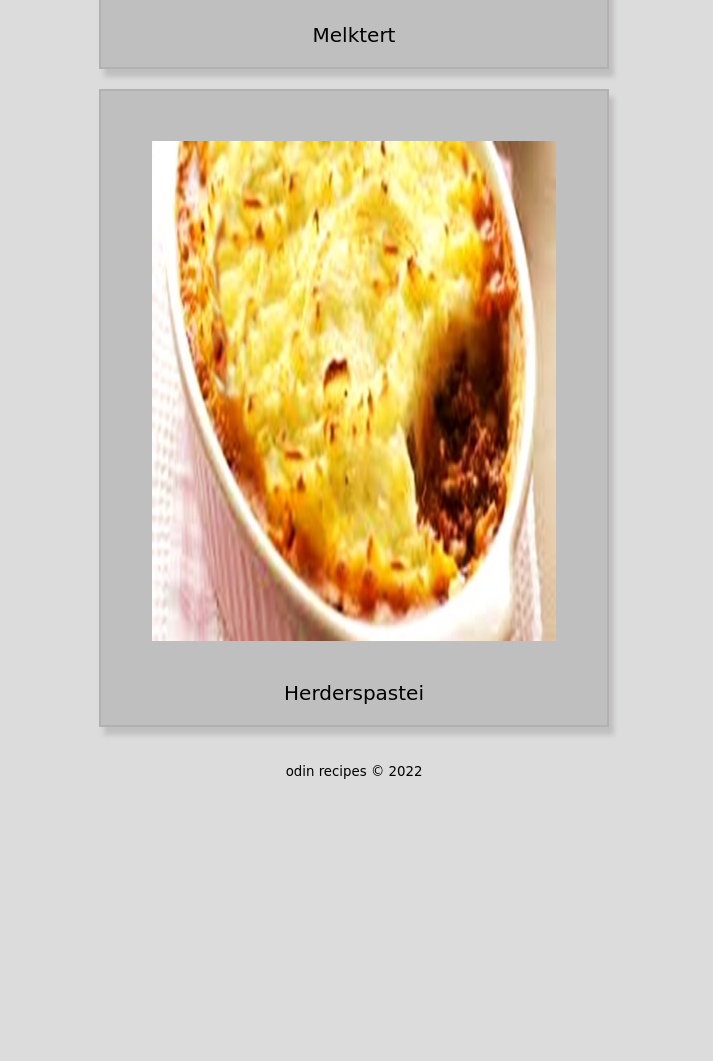
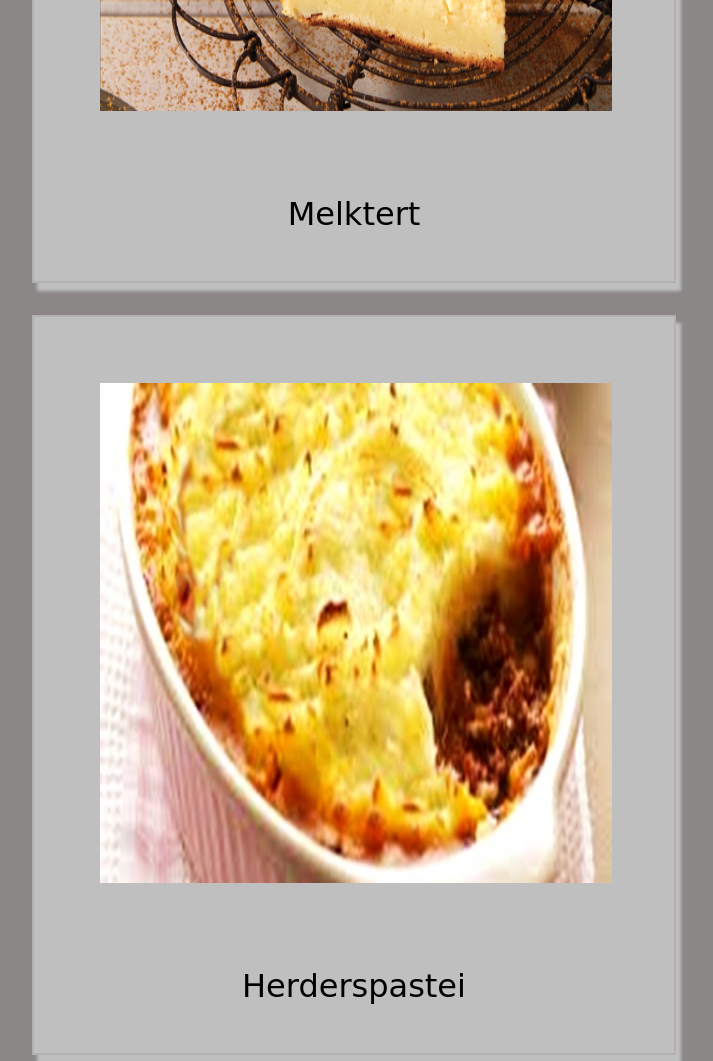
Before and after one commit to AdriaanNaude/odin-recipes, a plain HTML site: page index.html in a window 1280 px wide. Shown: the part 1326-2387 px from the top of the page, without its empty margins (286-999 px from the left). Before the commit the page ends 2133 px from the top, so only its background shows below. Drawn offline with Linux system fonts and the light colour scheme.

Commit message:
fixed landing page styling

```diff
--- a/style.css
+++ b/style.css
@@ -5,41 +5,38 @@ body{
 	justify-content: center;
 	align-items: center;
  	text-align: center;
-	background-color: #DCDCDC;
+	background-color: #8b8787;
 	font-family: 'Redressed', cursive;
-	/*margin: 0 auto;*/
+	margin: 0;
 }
 a{
 	text-decoration: none;
-	padding: 20px;
-	font-size: 20px;
+	padding: 2rem;
+	font-size: 2em;
 	color: #000000;
 	cursor: pointer;
-	margin: 0 auto;
+	margin: 1rem;
 }
 a:hover{
-	color: red;
+	border-bottom: 3px solid #000000;
 }
 .box{
-
 	display: flex;
 	flex-direction: column;
 	background-color: #BFBFBF;
-	box-shadow:5px 8px 5px #BFBFBF;
+	box-shadow:5px 8px 3px #BFBFBF;
 	border: 2px solid #B2B0B0;
-	width: 40%;
-	margin: 10px 0;
-
+	width: 50%;
+	margin: 1rem
 }
 img{
-	margin: 0 auto;
+	margin: 1rem;
 	width: 80%;
 	height: 500px;
 	padding: 50px 50px 20px 50px;
 }
 .box:hover{
-	width: 50%;
-	box-shadow: 0px 0px 0px;
+	box-shadow: 1px 1px 1px 1px #BFBFBF;
 }
 @media screen and (max-width: 960px){
 	.box{
@@ -54,5 +51,6 @@ img{
 }
 
 footer{
-	padding: 20px;
+	padding-block: 1rem;
+	border-top: 1px solid #000000;
 }
```
